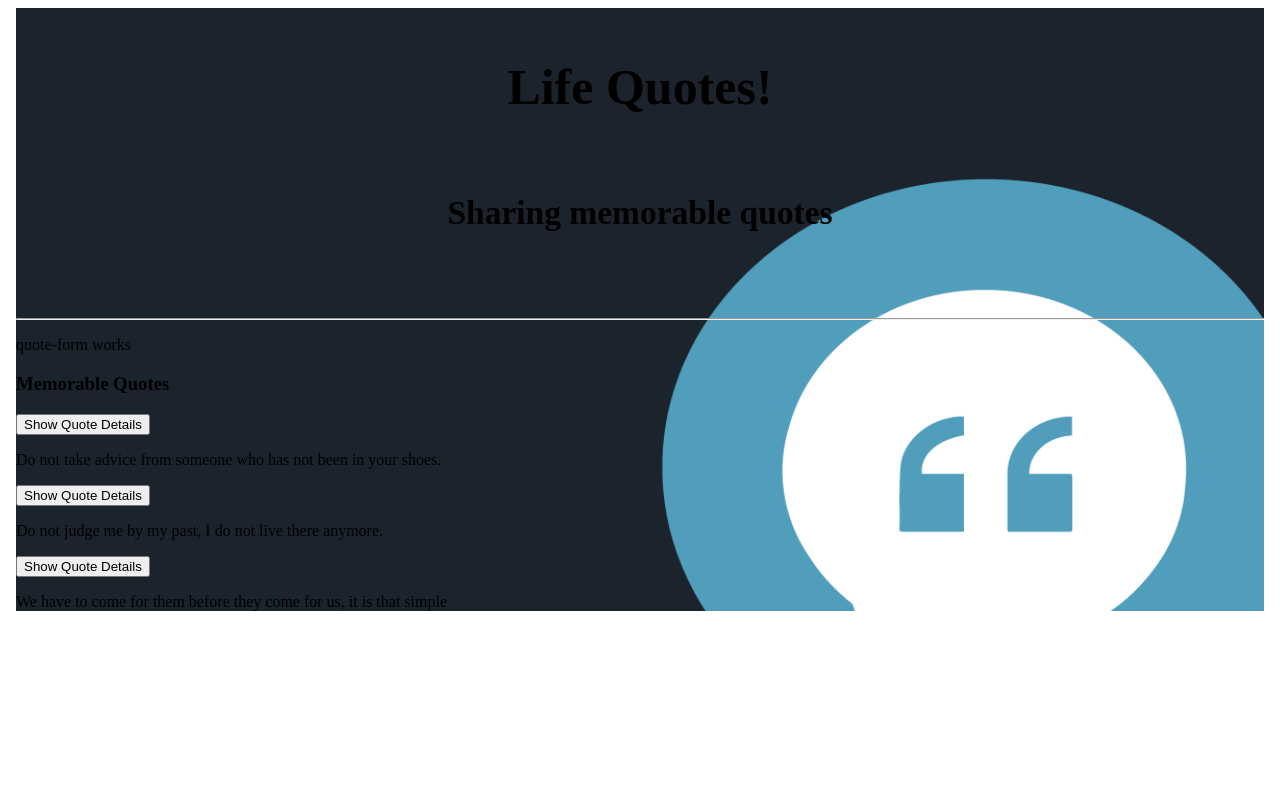
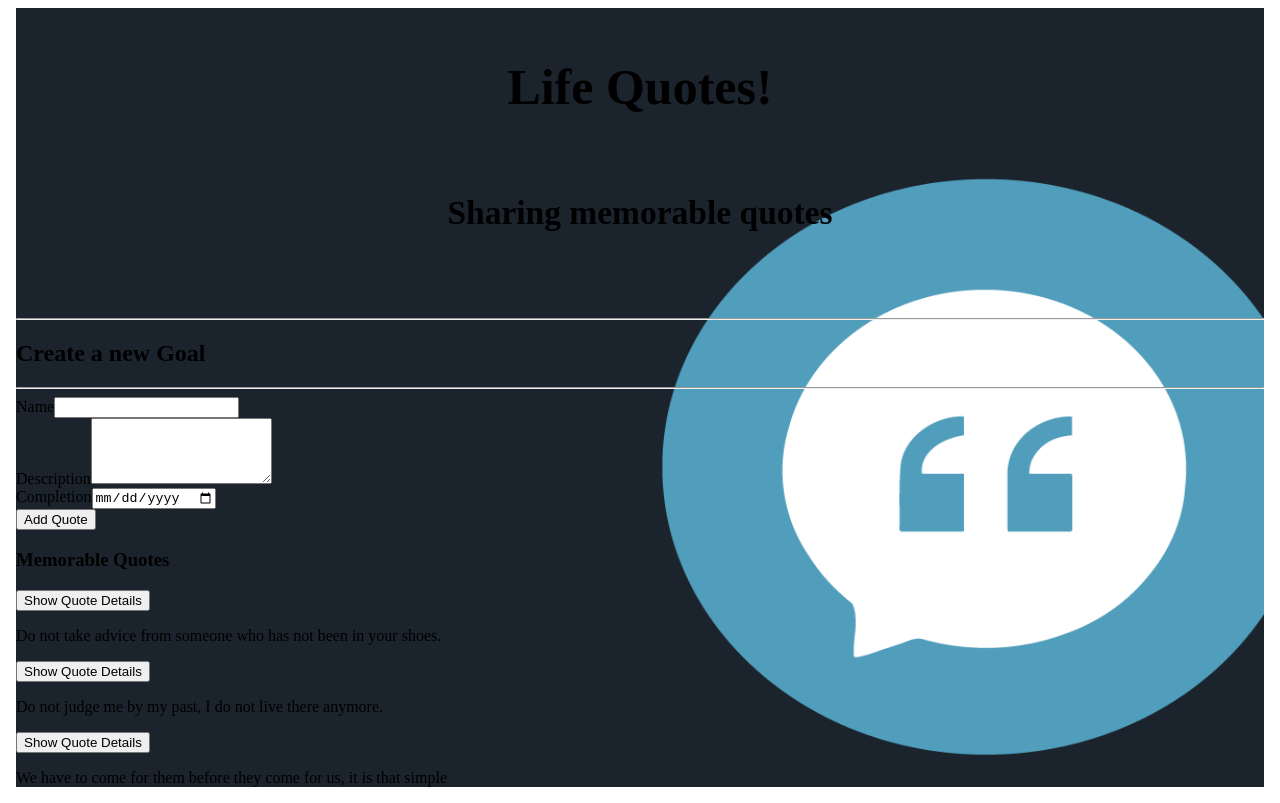
Before and after one commit to rickymwethera/quotes, an Angular app: page / in a window 1280 px wide. Built offline with nearby package versions, Linux system fonts and the light colour scheme.

Commit message:
basic form layout

```diff
--- a/src/app/quote-form/quote-form.component.html
+++ b/src/app/quote-form/quote-form.component.html
@@ -1 +1,25 @@
-<p>quote-form works</p>
+<div class="container-fluid">
+  <h2 class="text-center">Create a new Goal</h2>
+  <hr>
+  <form>
+      <div class="form-group" id="">
+
+          <label for="name">Name</label>
+          <input type="text" required class="form-control" id="name">
+
+      </div>
+      <div class="form-group">
+
+          <label for="description">Description</label>
+          <textarea class="form-control" id="description" rows="4" required></textarea>
+
+      </div>
+      <div class="form-group">
+          <label for="complete">Completion</label>
+          <input type='date' id="date" required>
+
+      </div>
+
+      <button type="submit" class="btn btn-success">Add Quote</button>
+  </form>
+</div>
```
